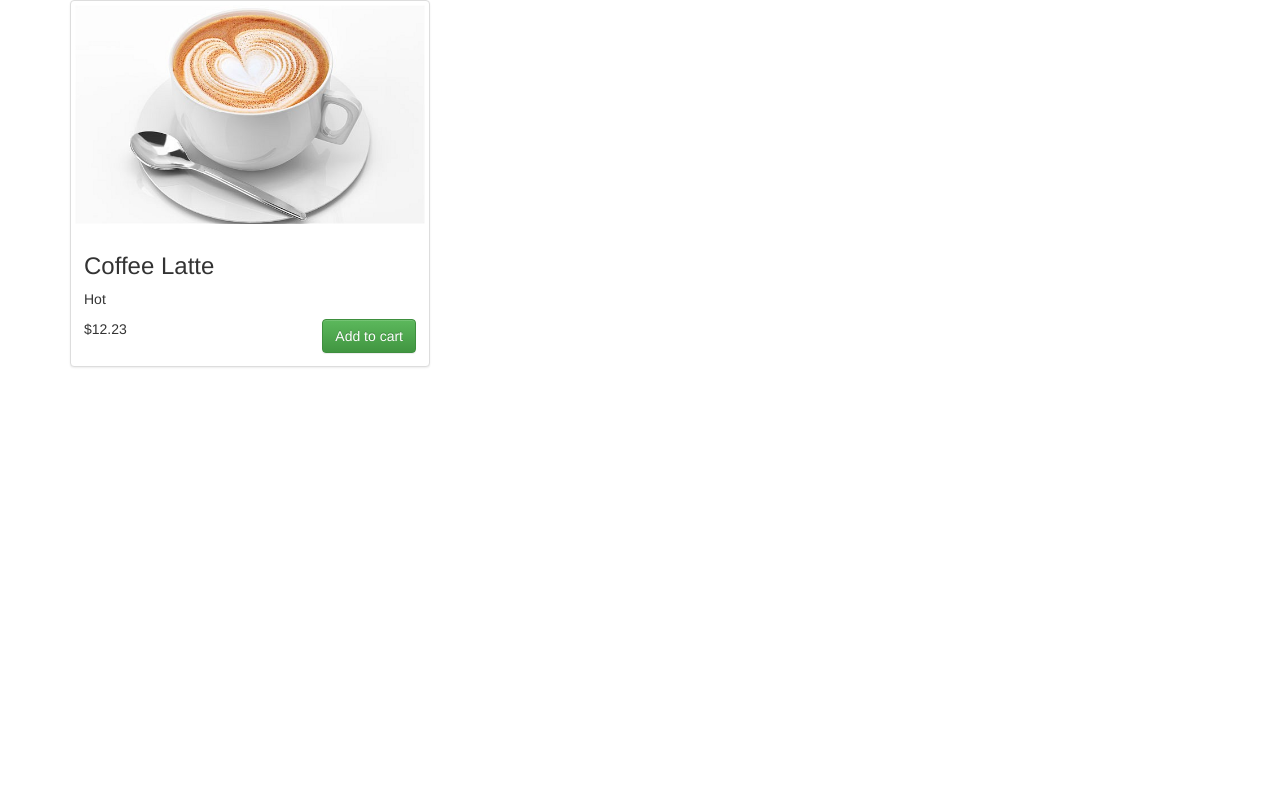
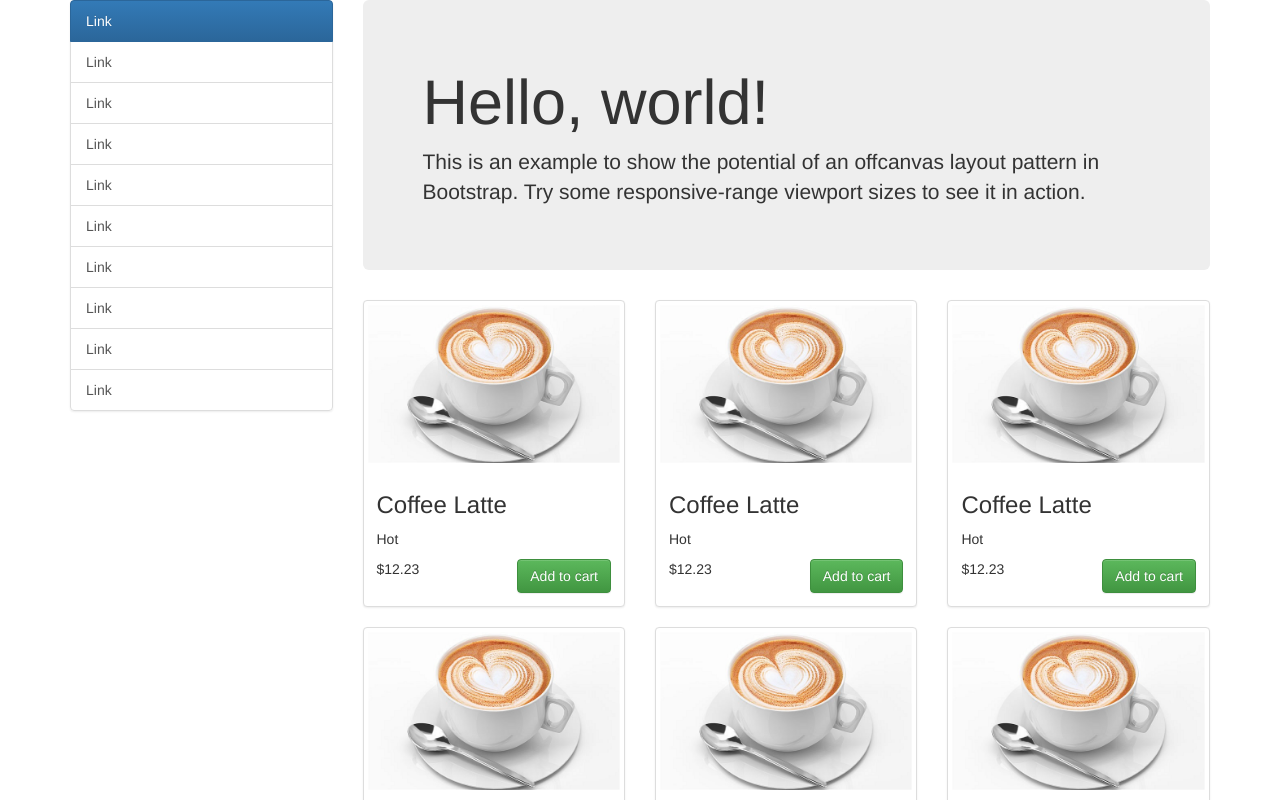
Before and after one commit to armgit5/oasitCoffee, an Angular app: page / in a window 1280 px wide. Shown: the top 800 px of the page. Built offline with nearby package versions, Linux system fonts and the light colour scheme.

Commit message:
added first layout

```diff
--- a/src/app/app.component.html
+++ b/src/app/app.component.html
@@ -1,7 +1,31 @@
 <div class="container">
 
+  <div class="row row-offcanvas row-offcanvas-right">
+
+    <div class="col-xs-6 col-sm-3 sidebar-offcanvas" id="sidebar">
+      <div class="list-group">
+        <a href="http://v4-alpha.getbootstrap.com/examples/offcanvas/#" class="list-group-item active">Link</a>
+        <a href="http://v4-alpha.getbootstrap.com/examples/offcanvas/#" class="list-group-item">Link</a>
+        <a href="http://v4-alpha.getbootstrap.com/examples/offcanvas/#" class="list-group-item">Link</a>
+        <a href="http://v4-alpha.getbootstrap.com/examples/offcanvas/#" class="list-group-item">Link</a>
+        <a href="http://v4-alpha.getbootstrap.com/examples/offcanvas/#" class="list-group-item">Link</a>
+        <a href="http://v4-alpha.getbootstrap.com/examples/offcanvas/#" class="list-group-item">Link</a>
+        <a href="http://v4-alpha.getbootstrap.com/examples/offcanvas/#" class="list-group-item">Link</a>
+        <a href="http://v4-alpha.getbootstrap.com/examples/offcanvas/#" class="list-group-item">Link</a>
+        <a href="http://v4-alpha.getbootstrap.com/examples/offcanvas/#" class="list-group-item">Link</a>
+        <a href="http://v4-alpha.getbootstrap.com/examples/offcanvas/#" class="list-group-item">Link</a>
+      </div>
+    </div><!--/span-->
+
+    <div class="col-xs-12 col-sm-9">
+
+      <div class="jumbotron">
+        <h1>Hello, world!</h1>
+        <p>This is an example to show the potential of an offcanvas layout pattern in Bootstrap. Try some responsive-range viewport sizes to see it in action.</p>
+      </div>
       <div class="row">
-    <div class="col-sm-6 col-md-4">
+
+            <div class="col-sm-6 col-md-4" *ngFor="let num of [1,2,3,4,5,6]">
                 <div class="thumbnail">
                 <img src="assets/images/coffee.jpg" alt="..." class="img-responsive">
                 <div class="caption">
@@ -16,6 +40,17 @@
                 </div>
                 </div>
             </div>
-  </div>
 
-</div>
+      </div><!--/row-->
+    </div><!--/span-->
+
+
+  </div><!--/row-->
+
+  <hr>
+
+  <footer>
+    <p>© Company 2014</p>
+  </footer>
+
+</div><!--/.container-->
--- a/src/app/app.component.ts
+++ b/src/app/app.component.ts
@@ -7,4 +7,5 @@ import { Component } from '@angular/core';
 })
 export class AppComponent {
   title = 'app works!';
+  numbers = [1,2,3,4,5,6];
 }
```
Lines whose indentation alone changed are shown as unchanged.
